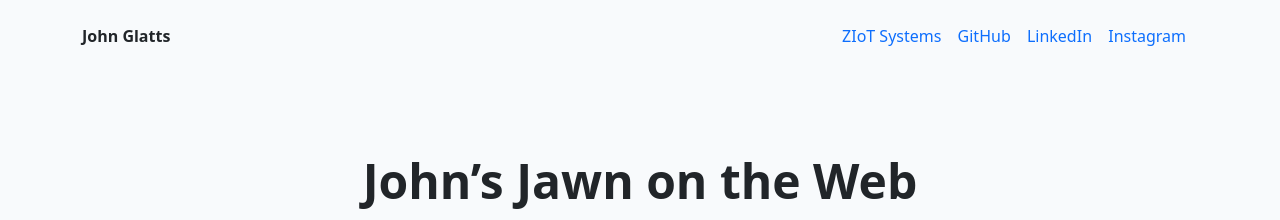
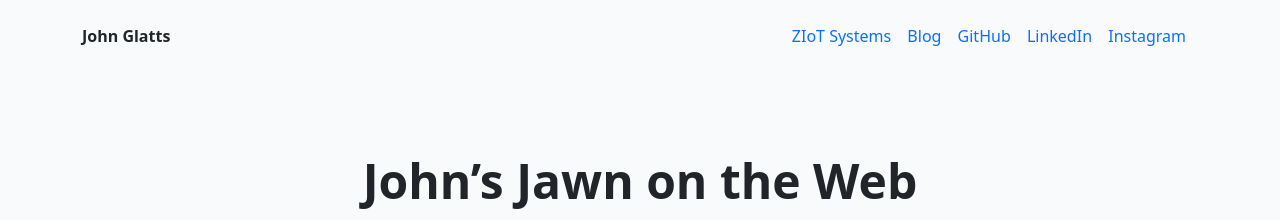
Before and after one commit to jglatts/jglatts.github.io, a Jekyll site: the page built from README.md, in a window 1280 px wide. Shown: the top 220 px of the page. Built offline with Jekyll 4.4.1, drawn with Linux system fonts in a browser that asks for light colours; our own code applies the rules of GitHub Pages for plain Markdown files.

Commit message:
Add Blog link to top navigation

```diff
--- a/_layouts/default.html
+++ b/_layouts/default.html
@@ -39,6 +39,7 @@
 
         <div class="links">
             <a href="https://ziot-systems.github.io" target="_blank">ZIoT Systems</a>
+            <a href="" target="_blank">Blog</a>
             <a href="https://github.com/jglatts" target="_blank">GitHub</a>
             <a href="https://www.linkedin.com/in/john-glatts-b39b6817b" target="_blank">LinkedIn</a>
             <a href="https://www.instagram.com/jdglatts/?hl=en" target="_blank">Instagram</a>
```
